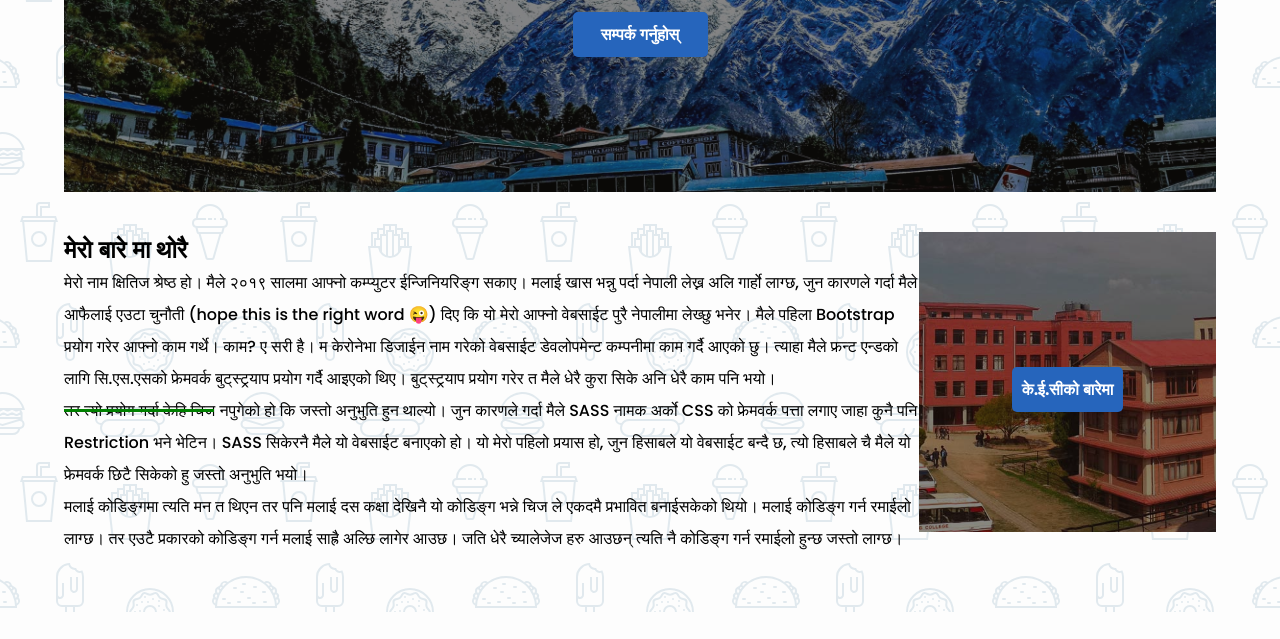
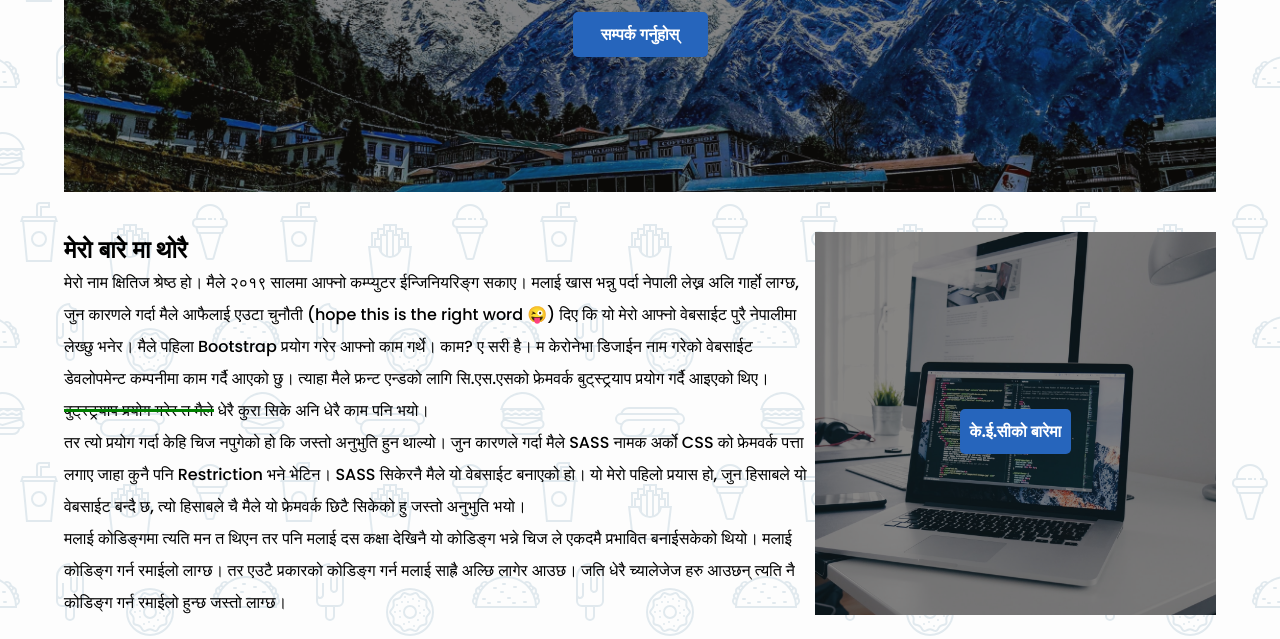
Before and after one commit to kshitiz-shresth/kshitiz-sass, a plain HTML site: page index.html in a window 1280 px wide. Shown: the part 388-1027 px from the top of the page. Before the commit the page ends 1000 px from the top, so only its background shows below. Drawn offline with Linux system fonts and the light colour scheme.

Commit message:
हल्का स्टाईल

```diff
--- a/index.html
+++ b/index.html
@@ -49,7 +49,7 @@
 					<div class="about-kec">
 						<a href="#">के.ई.सीको बारेमा</a>
 					</div>
-					<img src="img/kec.jpg" alt="">
+					<img src="img/coding.jpg" alt="">
 				</div>
 			</div>
 		</div>
--- a/style/style.scss
+++ b/style/style.scss
@@ -144,8 +144,8 @@ nav{
 			}
 		}
 		.kec-image {
-			height: 300px;
-			width: 400px;
+			height: 383px;
+			width: 616px;
 			overflow: hidden;
 			position: relative;
 			.about-kec{
```
Also changed, not shown: img/coding.jpg (added), style/style.css.
